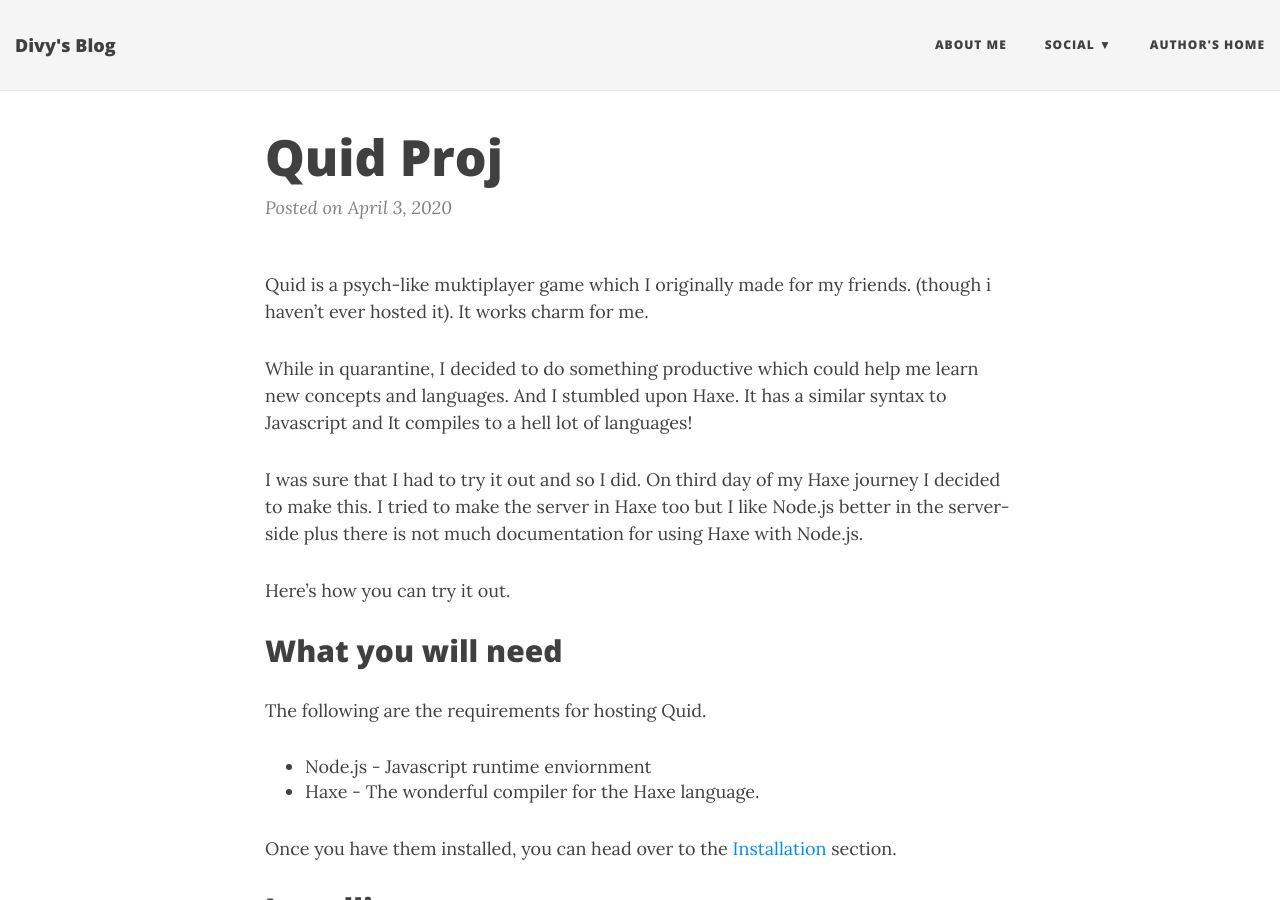
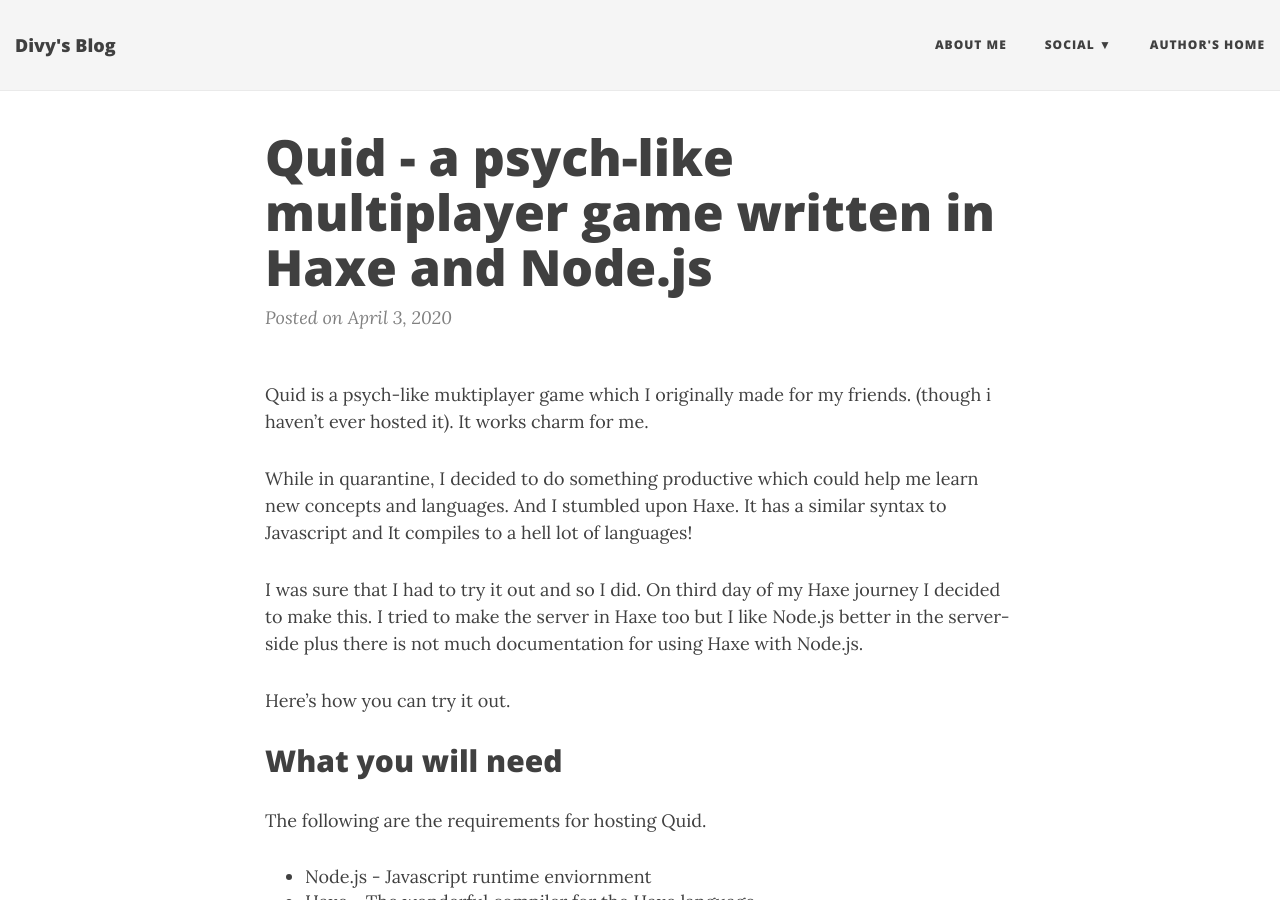
Before and after one commit to littledivy/blog.divy.work, a Jekyll site: the page built from _posts/2020-04-03-quid-proj.md, in a window 1280 px wide and 900 px high. Built offline with Jekyll 4.4.1, drawn with Linux system fonts in a browser that asks for light colours; nearby versions of some CDN libraries; emoji names are drawn with the system emoji font.

Commit message:
change post name

```diff
--- a/_posts/2020-04-03-quid-proj.md
+++ b/_posts/2020-04-03-quid-proj.md
@@ -1,3 +1,8 @@
+---
+layout: post
+title: Quid - a psych-like multiplayer game written in Haxe and Node.js
+---
+
 Quid is a psych-like muktiplayer game which I originally made for my friends.
 (though i haven't ever hosted it). It works charm for me.
 
```
